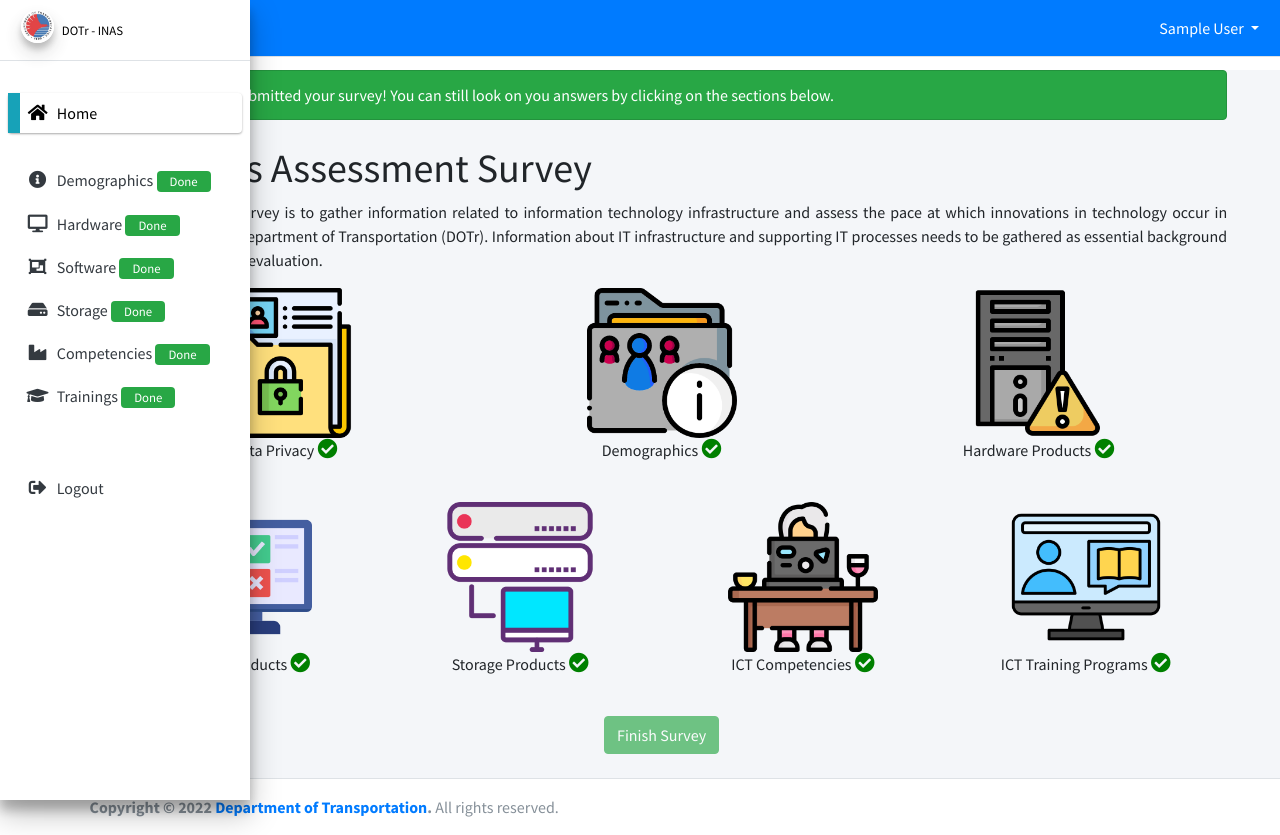
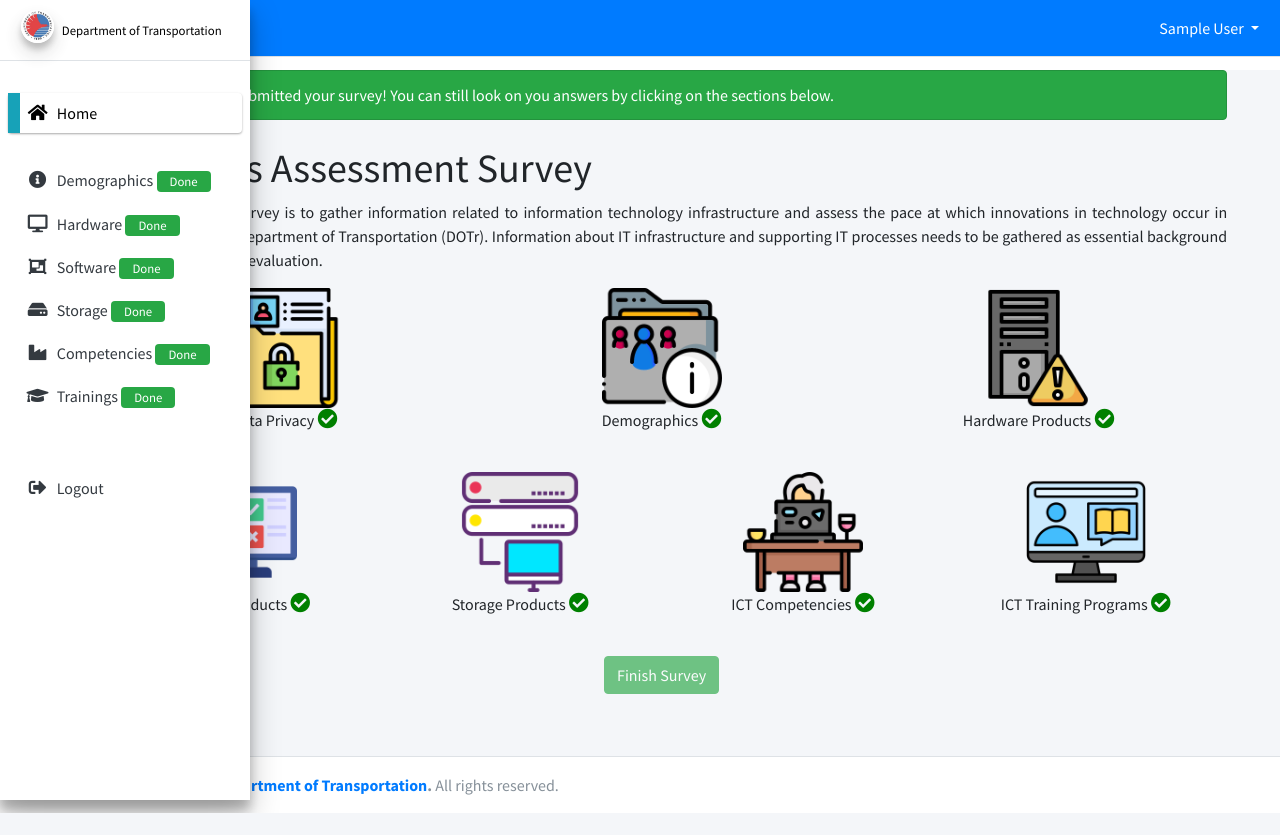
Before and after one commit to brianumandap7/ICTAssessment, a Django app: page /survey/ in a window 1280 px wide. After the commit the page ends 813 px from the top, so only its background shows below. Run offline with Django 3.2, Linux system fonts and the light colour scheme; a user stored in the database is signed in; tables that the repository leaves empty hold one stand-in row (values such as "Sample post"); some libraries are stand-ins or nearby versions.

Commit message:
latest version (#35)
Co-authored-by: Brian Jayson P. Umandap <brian.umandap@dotrgov.ph>

```diff
--- a/basetemp/templates/basetemp/login_base.html
+++ b/basetemp/templates/basetemp/login_base.html
@@ -3,6 +3,7 @@
   <link href="https://cdn.jsdelivr.net/npm/bootstrap@5.3.0/dist/css/bootstrap.min.css" rel="stylesheet" integrity="sha384-9ndCyUaIbzAi2FUVXJi0CjmCapSmO7SnpJef0486qhLnuZ2cdeRhO02iuK6FUUVM" crossorigin="anonymous">
   <link rel="stylesheet" href="https://cdnjs.cloudflare.com/ajax/libs/font-awesome/6.4.0/css/all.min.css" integrity="sha512-iecdLmaskl7CVkqkXNQ/ZH/XLlvWZOJyj7Yy7tcenmpD1ypASozpmT/E0iPtmFIB46ZmdtAc9eNBvH0H/ZpiBw==" crossorigin="anonymous" referrerpolicy="no-referrer" />
   <link rel="shortcut icon" type="image/png" href="{% static 'basetemp/dotricon.png' %}"/>
+  <title>DOTr - ICT Needs Assessment Survey</title>
 </head>
 <style>
 .divider:after,
--- a/basetemp/templates/basetemp/newbase.html
+++ b/basetemp/templates/basetemp/newbase.html
@@ -5,7 +5,7 @@
   <meta charset="utf-8">
   <meta name="viewport" content="width=device-width, initial-scale=1">
   <link rel="shortcut icon" type="image/png" href="{% static 'basetemp/favicondotr32.png' %}"/>
-  <title>DOTr - iPMS</title>
+  <title>DOTr - ICT Needs Assessment Survey</title>
 
   <!-- Google Font: Source Sans Pro -->
   <link rel="stylesheet" href="https://fonts.googleapis.com/css?family=Source+Sans+Pro:300,400,400i,700&display=fallback">
@@ -272,7 +272,7 @@ window.onload = loadDeferredIframe;
     <!-- Brand Logo -->
     <a href="/" class="brand-link">
       <img src="{% static 'basetemp/dotricon.png' %}" alt="AdminLTE Logo" class="brand-image img-circle elevation-3" style="opacity: .8">
-      <h6 class="brand-text font-weight-light"><small>DOTr - INAS</small></h6>
+      <h6 class="brand-text font-weight-light"><small>Department of Transportation</small></h6>
     </a>
 
     <!-- Sidebar -->
@@ -446,7 +446,7 @@ window.onload = loadDeferredIframe;
   </div>
   <!-- /.content-wrapper -->
   <footer class="main-footer">
-    <strong>Copyright &copy; 2022 <a href="https://dotr.gov.ph">Department of Transportation</a>.</strong>
+    <strong>Copyright &copy; 2023 <a href="https://dotr.gov.ph" target="_blank">Department of Transportation</a>.</strong>
     All rights reserved.
 
   </footer>
--- a/survey/forms.py
+++ b/survey/forms.py
@@ -3,8 +3,12 @@ from .models import Survey, ProfessionalToolsOption, CompetencyScale, ICTTrainin
 from crispy_forms.helper import FormHelper
 from django.core.exceptions import ValidationError
 
+def validate_check_at_least_one(value):
+    if not value:
+        raise ValidationError("Please select at least one option for the questions containing checkboxes.")
+
 class demographicsform(forms.ModelForm):
-	office_location = forms.ModelMultipleChoiceField(queryset=OfficeLocation.objects.all(), widget=forms.CheckboxSelectMultiple(attrs={'class': 'form-check-input'}))
+	office_location = forms.ModelMultipleChoiceField(queryset=OfficeLocation.objects.all(), widget=forms.CheckboxSelectMultiple(attrs={'class': 'form-check-input'}), validators=[validate_check_at_least_one])
 	pmo_office = forms.CharField(required=False, widget=forms.TextInput(attrs={'class': 'ofield pmos form-control'}))
 	office_location_others = forms.CharField(required=False, widget=forms.TextInput(attrs={'class': 'ofield form-control'}))
 	class Meta:
--- a/survey/templates/survey/hardware.html
+++ b/survey/templates/survey/hardware.html
@@ -77,6 +77,7 @@
           padding-top: 5px;
           padding-bottom: 5px;
         }
+
 </style>
 <h3 class="mt-4">{{title}}</h3>
 <div class="container-fluid formdiv table-responsive">
@@ -661,6 +662,7 @@
 			<tr>
 				<th width="800" class="internet">
 					Connection:
+
 					<div class="alert alert-danger" id="error-message" style="display: none;">
 					  Please select at least one option for the questions containing checkboxes.
 					</div>
@@ -2054,6 +2056,7 @@
 
 </script>
 
+
 <script>
   function validateForm() {
     var questionContainers = document.querySelectorAll('.form-group');
--- a/survey/templates/survey/survey.html
+++ b/survey/templates/survey/survey.html
@@ -3,7 +3,7 @@
 {% block content %}
 <style>
 .sec {
-	width: 150px;
+	width: 120px;
 }
 .ch {
 	font-size: 20px;
```
Also changed, not shown: survey/templates/survey/demographics.html (+6 -24 lines).
